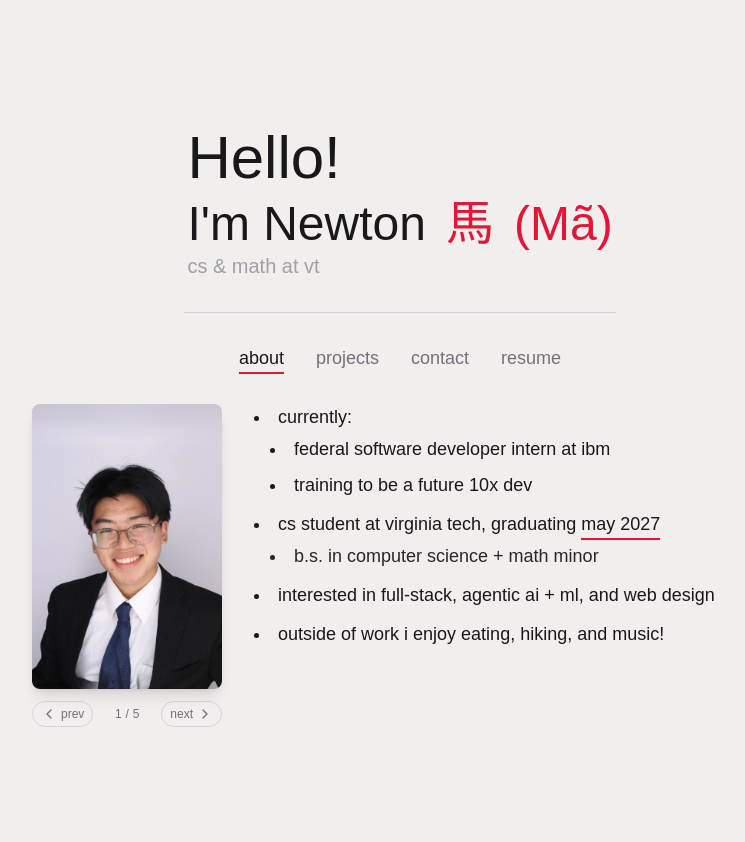
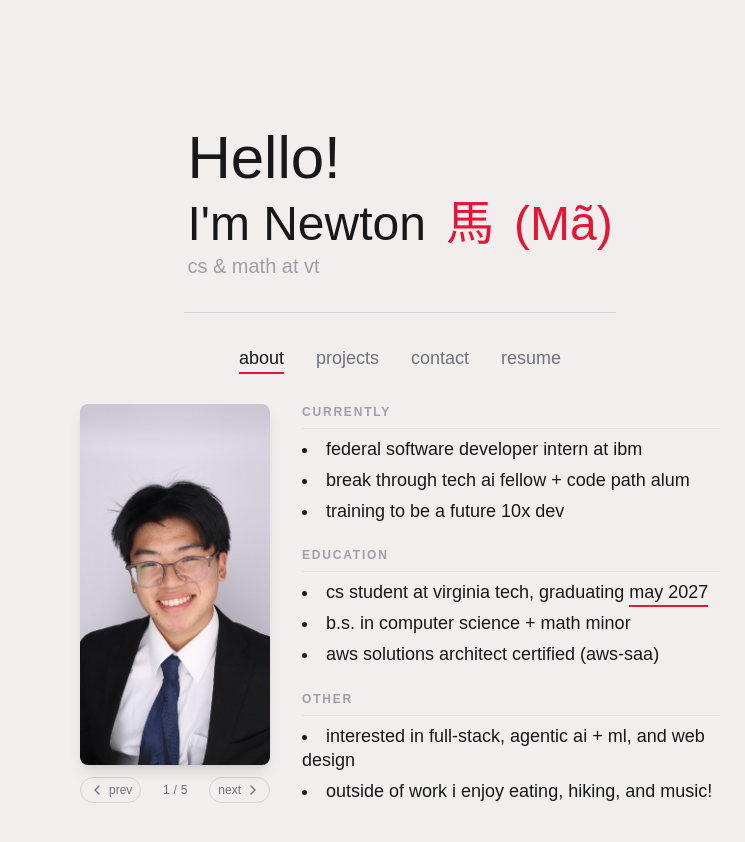
Before and after one commit to newtonma7/newtonwebsite, a Next.js app: page / in a window 1280 px wide. Both pictures are taken after a click on the element "about". Shown: the top 842 px of the page, without its empty margins (240-985 px from the left). Built offline with nearby package versions, Linux system fonts and the light colour scheme; a web font is replaced by a local one.

Commit message:
about text hierarchy/structure

```diff
--- a/src/components/About.tsx
+++ b/src/components/About.tsx
@@ -34,9 +34,9 @@ export default function About(){
     const prevIndex = (currentIndex - 1 + images.length) % images.length;
 
     return (
-        <div className="flex flex-row gap-8 w-full max-w-[640px] mx-auto items-start -translate-x-12">
-            <div className="w-[190px] shrink-0 flex flex-col items-center">
-                <div className="relative w-full aspect-2/3 overflow-hidden rounded-lg shadow-lg">
+        <div className="flex flex-row gap-8 w-full max-w-[640px] mx-auto items-stretch justify-center">
+            <div className="w-[190px] shrink-0 flex flex-col items-center pb-[25px]">
+                <div className="relative w-full flex-1 min-h-0 overflow-hidden rounded-lg shadow-lg">
                     {/* Preload next/prev images in background so they're ready when user clicks */}
                     <div className="absolute inset-0 z-0 opacity-0 pointer-events-none" aria-hidden>
                         <Image
@@ -102,29 +102,41 @@ export default function About(){
                 )}
             </div>
 
-            <div className="flex-1 text-zinc-900 flex flex-col gap-4 mb-6">
-                <ul className="flex flex-col gap-3 justify-center items-start list-disc list-inside text-lg leading-normal lowercase mr-auto [&_li]:whitespace-nowrap">
-                    <li>
-                        <span>currently:</span>
-                        <ul className="mt-1 ml-4 flex flex-col gap-1 list-disc list-inside text-lg">
-                            <li>
-                                federal software developer intern at IBM
-                                <ul className="mt-1 ml-4 flex flex-col gap-1 list-disc list-inside text-lg">
-                                {/*<span className=" text-zinc-800"><li>building SIP application for data archival</li></span>*/}
-                                </ul>
-                            </li>
-                            {/*<li>undergraduate researcher at vt <span className=" text-zinc-400">(BURGS XR vulnerabilities)</span></li>}*/}
+            <div className="flex-1 text-zinc-900 flex flex-col gap-6 mb-6 lowercase">
+                <section className="flex flex-col gap-2">
+                    <h3 className="text-xs font-semibold uppercase tracking-[0.15em] text-zinc-400">
+                        currently
+                    </h3>
+                    <hr className="border-t border-zinc-200" />
+                    <ul className="flex flex-col gap-1.5 list-disc list-inside text-lg leading-snug marker:text-zinc-900">
+                        <li>federal software developer intern at IBM</li>
+                        <li>break through tech AI fellow + code path alum</li>
                         <li>training to be a future 10x dev</li>
                     </ul>
-                    </li>
-                    <li>cs student at virginia tech, graduating <span className="red-underline">may 2027</span>
-                        <ul className="mt-1 ml-4 flex flex-col gap-1 list-disc list-inside text-lg">
-                        <span className=" text-zinc-800"><li>B.S. in computer science + math minor </li></span>
+                </section>
+
+                <section className="flex flex-col gap-2">
+                    <h3 className="text-xs font-semibold uppercase tracking-[0.15em] text-zinc-400">
+                        education
+                    </h3>
+                    <hr className="border-t border-zinc-200" />
+                    <ul className="flex flex-col gap-1.5 list-disc list-inside text-lg leading-snug marker:text-zinc-900">
+                        <li>cs student at virginia tech, graduating <span className="red-underline">may 2027</span></li>
+                        <li>B.S. in computer science + math minor</li>
+                        <li>aws solutions architect certified (AWS-SAA)</li>
                     </ul>
-                    </li>
+                </section>
+
+                <section className="flex flex-col gap-2">
+                    <h3 className="text-xs font-semibold uppercase tracking-[0.15em] text-zinc-400">
+                        other
+                    </h3>
+                    <hr className="border-t border-zinc-200" />
+                    <ul className="flex flex-col gap-1.5 list-disc list-inside text-lg leading-snug marker:text-zinc-900">
                         <li>interested in full-stack, agentic ai + ML, and web design</li>
                         <li>outside of work i enjoy eating, hiking, and music!</li>
                     </ul>
+                </section>
             </div>
         </div>
     )
```
Lines whose indentation alone changed are shown as unchanged.
